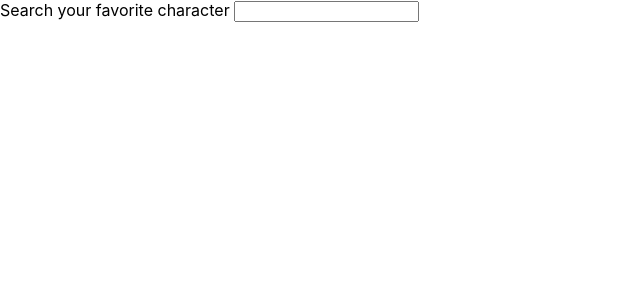
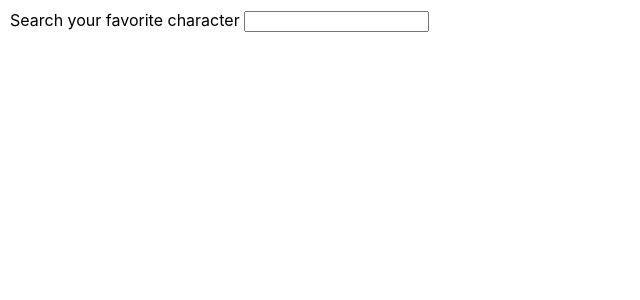
Before and after one commit to vittorioavataneo/swapi_search_app, a React (Create React App) app: page / in a window 1280 px wide. Shown: the top 300 px of the page, without its empty margins (0-640 px from the left). Built offline with nearby package versions, Linux system fonts and the light colour scheme.

Commit message:
Aggiunge css per bottone, people e searchbar

```diff
--- a/src/App.css
+++ b/src/App.css
@@ -36,3 +36,9 @@
     transform: rotate(360deg);
   }
 }
+
+button{
+  border-radius: 5px;
+  margin-left: 10px;
+  margin: 12px;
+}
--- a/src/App.js
+++ b/src/App.js
@@ -1,4 +1,4 @@
-import {useState} from 'react';
+import { useState } from 'react';
 import './App.css';
 import SearchBar from './SearchBar';
 import searchPeople from './api'
@@ -11,7 +11,7 @@ function App() {
   const[tableCreation, setTableCreation] = useState(false);
 
   const handleSubmit = async (newTerm) => {
-    const results = await searchPeople(newTerm, page);
+    const results = await searchPeople(newTerm, 1);
     setPeople(results);
     setTerm(newTerm);
     setTableCreation(true);
@@ -28,8 +28,8 @@ function App() {
       <SearchBar onSubmit={handleSubmit}/>
       {tableCreation && (
         <>
+          <button onClick={handleNextPage}>Next Page</button>
           <PeopleList people={people}/>
-          <button onClick={handleNextPage}>Next Page</button>
         </>
       )}
     </section>
--- a/src/PeopleList.js
+++ b/src/PeopleList.js
@@ -1,9 +1,12 @@
 import PeopleShow from "./PeopleShow";
+import './people.css';
 
 function PeopleList({people}){
+
     const peopleShown = people.map((person) => {
         return <PeopleShow key={person.id} person={person}/>;
     });
+
     return <div className="people-list">
                 <table>
                     <thead>
--- a/src/PeopleShow.js
+++ b/src/PeopleShow.js
@@ -1,3 +1,4 @@
+import './people.css';
 
 function PeopleShow({person}){
 
--- /dev/null
+++ b/src/SearchBar.css
@@ -0,0 +1,4 @@
+.search-bar{
+    margin: 10px;
+    float: left;
+}
--- a/src/SearchBar.js
+++ b/src/SearchBar.js
@@ -1,4 +1,5 @@
 import { useState } from 'react';
+import './SearchBar.css'
 
 function SearchBar({ onSubmit }) {
   const [term, setTerm] = useState('');
@@ -14,7 +15,7 @@ function SearchBar({ onSubmit }) {
   };
 
   return (
-    <div>
+    <div className='search-bar'>
       <form onSubmit={handleFormSubmit}>
         <label> Search your favorite character </label>
         <input value={term} onChange={handleChange} />
--- /dev/null
+++ b/src/people.css
@@ -0,0 +1,8 @@
+td, th{
+    border: 1px solid black;
+    padding: 8px;
+}
+table{
+    border-collapse: collapse;
+    margin: 10px;
+}
```
